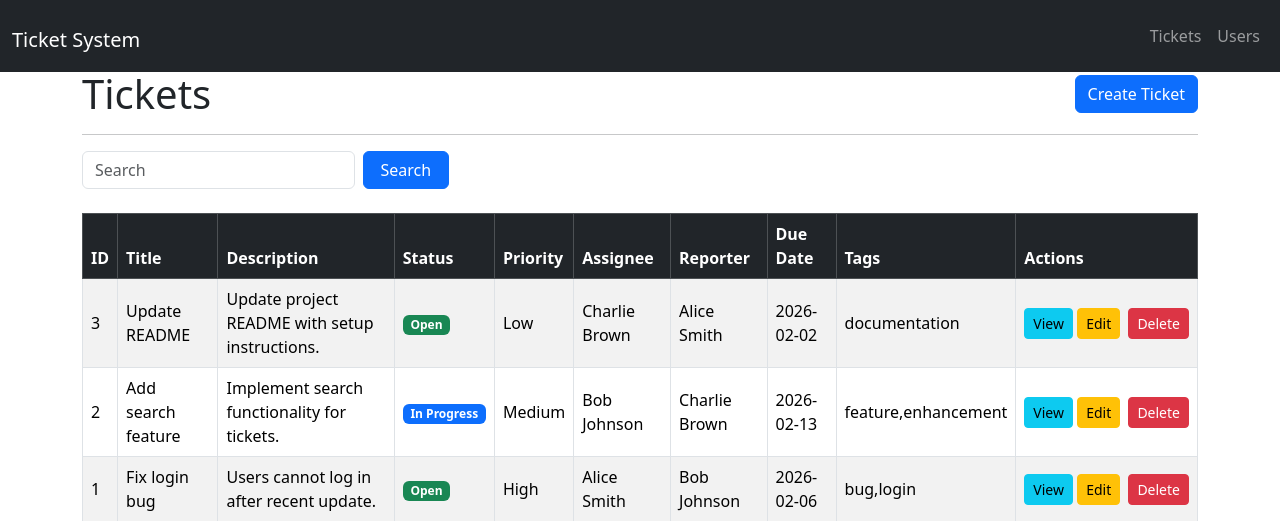
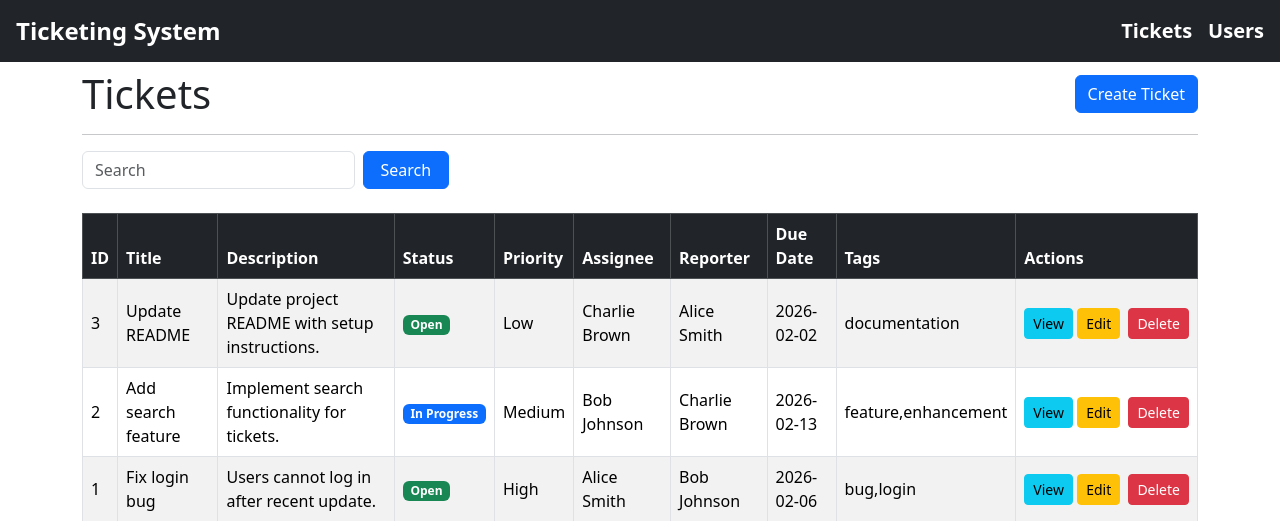
Before and after one commit to vaganuru/Ticketing-System, a Rails app: page /tickets in a window 1280 px wide. Shown: the top 521 px of the page. Run offline with Rails 7, Linux system fonts and the light colour scheme; data comes from the database, SQL or seed files in the repository; some libraries are stand-ins or nearby versions.

```diff
--- a/app/javascript/controllers/hello_controller.js
+++ b/app/javascript/controllers/hello_controller.js
@@ -1,7 +1,7 @@
-import { Controller } from "@hotwired/stimulus"
-
-export default class extends Controller {
-  connect() {
-    this.element.textContent = "Hello World!"
-  }
-}
+// import { Controller } from "@hotwired/stimulus"
+//
+// export default class extends Controller {
+//   connect() {
+//     this.element.textContent = "Hello World!"
+//   }
+// }
--- a/app/views/layouts/_header.html.erb
+++ b/app/views/layouts/_header.html.erb
@@ -1,21 +1,13 @@
 <nav class="navbar navbar-expand-lg navbar-dark bg-dark fixed-top">
-  <div class="container-fluid">
-   <h1><a class="navbar-brand" href="<%= root_path %>">Ticket System</a></h1>
+  <div class="container-fluid d-flex justify-content-between align-items-center px-3">
 
-    <button class="navbar-toggler" type="button" data-bs-toggle="collapse" data-bs-target="#navbarNav"
-            aria-controls="navbarNav" aria-expanded="false" aria-label="Toggle navigation">
-      <span class="navbar-toggler-icon"></span>
-    </button>
+    <div class="d-flex align-items-center">
+      <%= link_to "Ticketing System", root_path, class: "navbar-brand fs-4 fw-bold mb-0" %>
+    </div>
 
-    <div class="collapse navbar-collapse justify-content-end" id="navbarNav">
-      <ul class="navbar-nav">
-        <li class="nav-item">
-          <%= link_to "Tickets", tickets_path, class: "nav-link" %>
-        </li>
-        <li class="nav-item">
-          <%= link_to "Users", users_path, class: "nav-link" %>
-        </li>
-      </ul>
+    <div class="d-flex align-items-center gap-3">
+      <%= link_to "Tickets", tickets_path, class: "nav-link text-white fs-5 fw-semibold" %>
+      <%= link_to "Users", users_path, class: "nav-link text-white fs-5 fw-semibold" %>
     </div>
   </div>
 </nav>
```
Also changed, not shown: spec/models/ticket_spec.rb (added, +80 -0 lines), spec/rails_helper.rb (added, +65 -0 lines), spec/spec_helper.rb (added, +94 -0 lines), Gemfile, Gemfile.lock, README.md, 8 other files.
